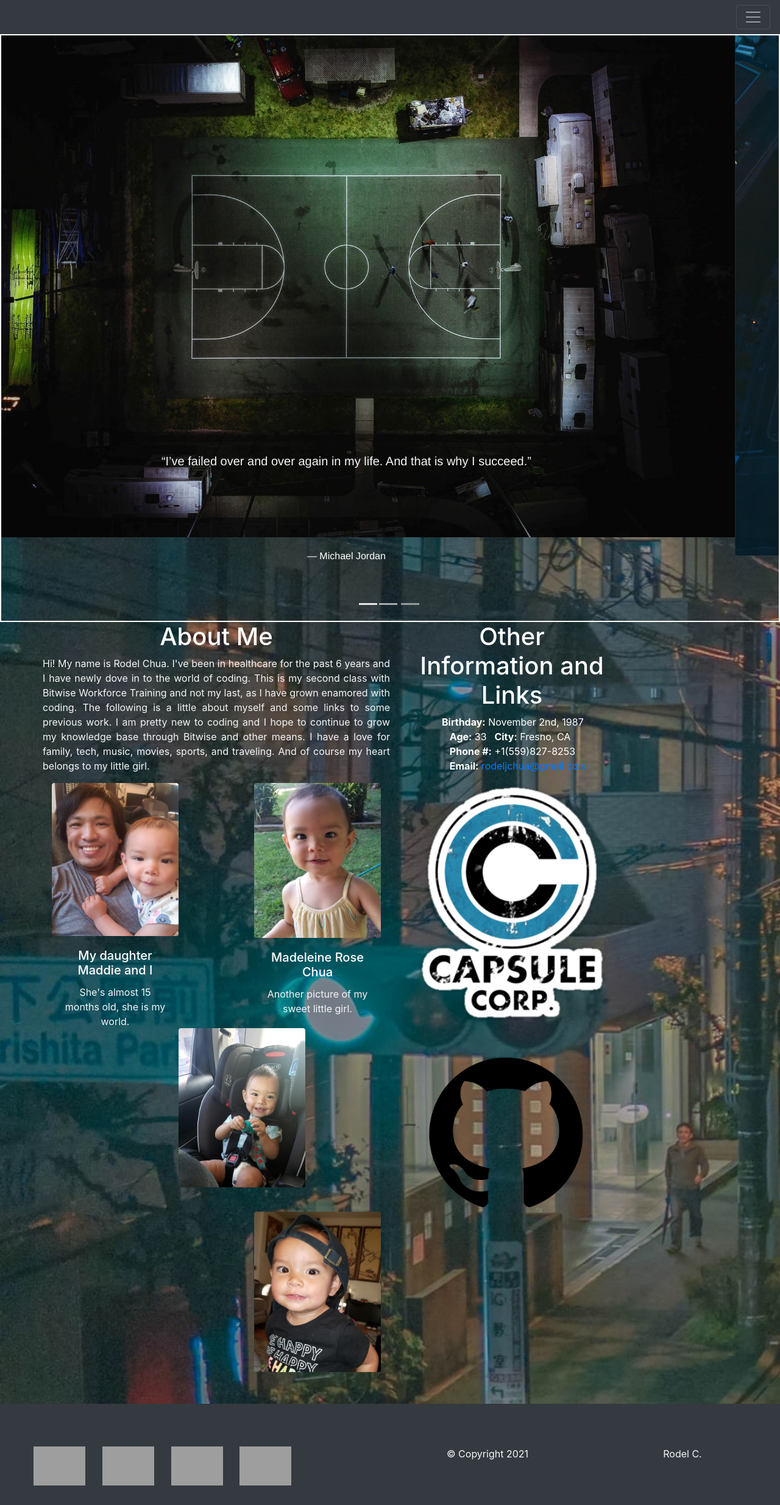
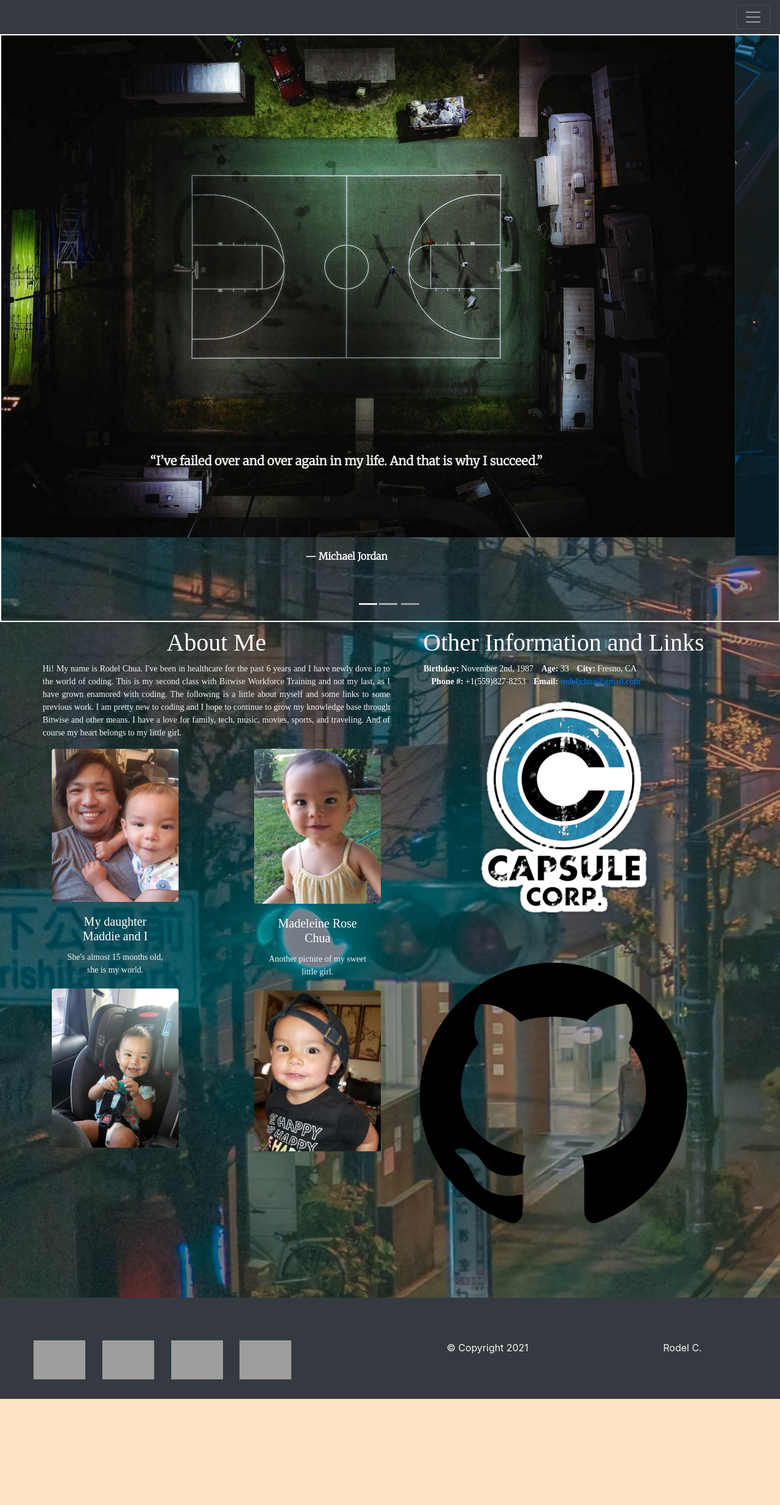
Before and after one commit to rchua0526/mfw-final-project, a plain HTML site: page about.html in a window 1280 px wide. Shown: the whole page at 61% size. After the commit the page ends 2294 px from the top, so only its background shows below. Drawn offline with nearby package versions, Linux system fonts and the light colour scheme; grey boxes are pictures that could not be loaded; a web font is replaced by a local one.

Commit message:
fixed pictures

```diff
--- a/CSS/styles.css
+++ b/CSS/styles.css
@@ -1,3 +1,5 @@
+@import url('https://fonts.googleapis.com/css2?family=Merriweather:wght@300&display=swap');
+
 body {
     margin: 0;
     padding:0;
@@ -21,9 +23,19 @@ header{
     font-family: 'Franklin Gothic Medium', 'Arial Narrow', Arial, sans-serif;
 }
 
+.slides {
+    font-family: 'Merriweather', serif;
+    font-weight: bolder;
+    font-size: xx-large;
+
+}
+
 .container {
     text-align: center;
     align-items: center;
+    font-family: "Trirong", serif;
+    font-size: 14px;
+    padding-top: 10px;
 }
 #hero {
     height: 1000px;
@@ -46,6 +58,8 @@ p {
 color: whitesmoke;
 }
 
+
+
 .carousel .carousel-item {
 height: 120vh;
 width: 100%;
@@ -58,6 +72,7 @@ object-fit:cover;
 top: 0;
 left: 0;
 min-height: 700px;
+background-size: cover;
 }
 
 .clearfloat{
@@ -124,7 +139,5 @@ h5{
     color: whitesmoke;
 }
 
-.gallery {
-    display: grid;
-    grid-template-columns: 1fr 3fr;
-}
+#gallery {
+   display: inline-block;
--- a/about.html
+++ b/about.html
@@ -6,6 +6,7 @@
     <meta name="viewport" content="width=device-width, initial-scale=1, shrink-to-fit=no">
 
     <!-- Bootstrap CSS -->
+    <link rel="stylesheet" href="https://fonts.googleapis.com/css?family=Trirong">
     <link rel="stylesheet" href="https://cdn.jsdelivr.net/npm/bootstrap@4.5.3/dist/css/bootstrap.min.css" integrity="sha384-TX8t27EcRE3e/ihU7zmQxVncDAy5uIKz4rEkgIXeMed4M0jlfIDPvg6uqKI2xXr2" crossorigin="anonymous">
     <link rel="stylesheet" href="CSS/styles.css">
 
@@ -53,9 +54,9 @@
           <div class="carousel-item active">
             <img src="IMG\bballcourt.jpg" class="d-block w-100" alt="slide 1">
             <div class="carousel-caption d-none d-md-block">
-              <blockquote class="blockquote mb-0">
-                <p>“I’ve failed over and over again in my life. And that is why I succeed.”</p>
-                <footer class="blockquote-footer text-white">Michael Jordan<cite title="Source Title"></cite></footer>
+              <blockquote class="blockquote mb-0 text-warning">
+                <p class="quote">“I’ve failed over and over again in my life. And that is why I succeed.”</p>
+                <footer class="blockquote-footer text-white">Michael Jordan</footer>
               </blockquote>
           </div>
           </div>
@@ -63,21 +64,20 @@
             <img src="IMG\baseball.jpg" class="d-block w-100" alt="slide 2">
             <div class="carousel-caption d-none d-md-block">
               <blockquote class="blockquote mb-0">
-                <p>“There may be people that have more talent than you, <br> but there’s no excuse for anyone to work harder than you do.”</p>
-                <footer class="blockquote-footer text-white">Derek Jeter<cite title="Source Title"></cite></footer>
+                <p class="quote">“There may be people that have more talent than you, <br> but there’s no excuse for anyone to work harder than you do.”</p>
+                <footer class="blockquote-footer text-white">Derek Jeter</footer>
             </div>
           </div>
           <div class="carousel-item">
             <img src="IMG\hockey.jpg" class="d-block w-100" alt="slide 3">
             <div class="carousel-caption d-none d-md-block">
               <blockquote class="blockquote mb-0">
-                <p>“You miss 100 percent of the shots you don’t take.”</p>
-                <footer class="blockquote-footer text-white">Wayne Gretzky<cite title="Source Title"></cite></footer>
+                <p class="quote">“You miss 100 percent of the shots you don’t take.”</p>
+                <footer class="blockquote-footer text-white">Wayne Gretzky</footer>
             </div>
           </div>
         </div>
       </div>
-
     </div>
     </Header>
 
@@ -118,10 +118,10 @@
               </div>
         </div>
 
-        <div class="col two">
-          <div class="container">
-            <div class="row-cols-6">
-              <nav class="col-sm-8">
+        <div class="col two d-inline-block">
+          <div class="container-fluid">
+            <div class="row">
+              <!-- <nav class="col-lg-7"> -->
 
               <div class="info text-white">
                 <h1 class="">Other Information and Links</h1>
@@ -137,12 +137,12 @@
               </div>
 
                 <div id = "gallery">
-                  <div class="thumbnail-container">
+                  <div class="thumbnail-container d-lg-inline-block">
                       <a href="https://rchua0526.github.io/" target="_blank"><img class="thumbnail" src="IMG\capsule.png" alt="Previous Work"></a>
                       <p>Previous Work</p>
                   </div>
 
-                  <div class="thumbnail-container">
+                  <div class="thumbnail-container d-lg-inline-block">
                       <a href="https://github.com/rchua0526" target="_blank"><img class="thumbnail" src="IMG\github.png" alt="Github"></a>
                       <p>Github</p>
                   </div>
```
Also changed, not shown: list.html (+24 -0 lines).
